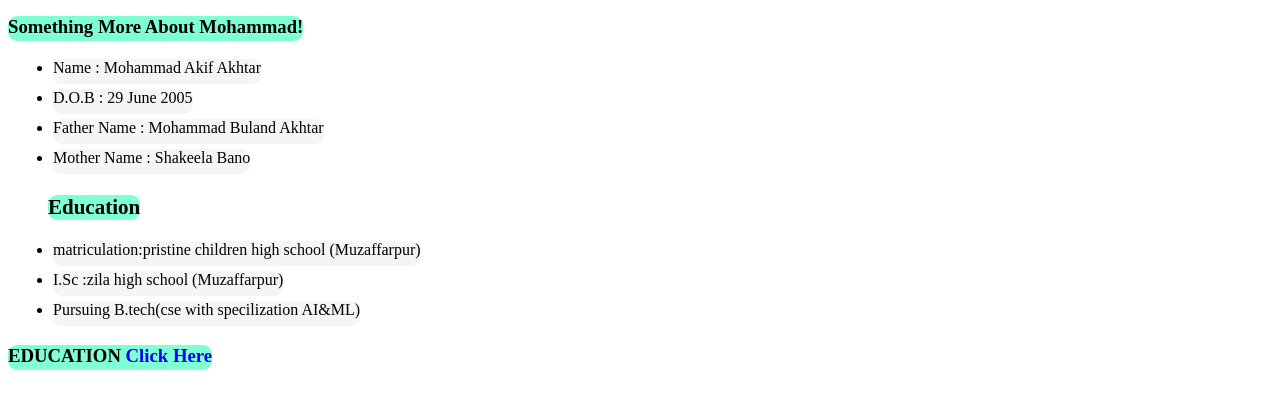
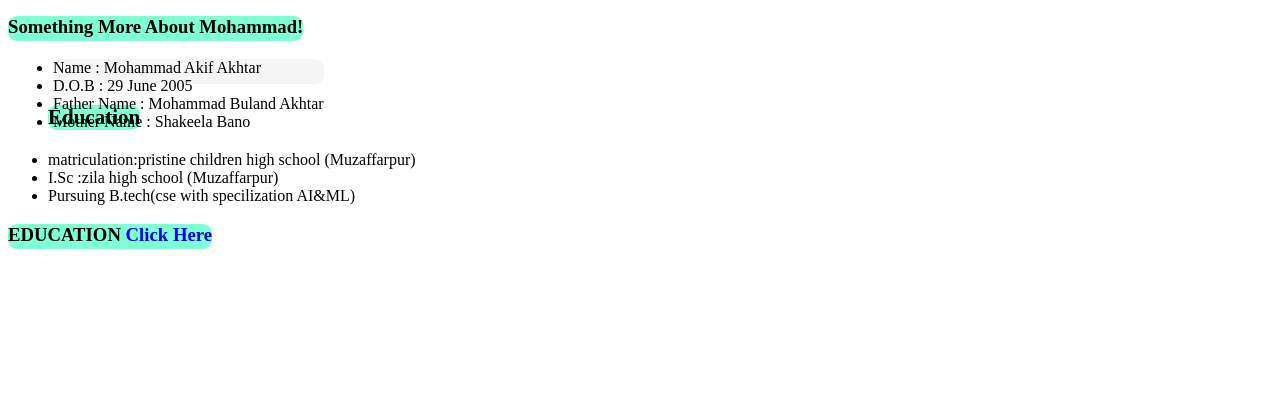
Before and after one commit to mdakifAkhtar/resume, a plain HTML site: page about.html in a window 1280 px wide. Shown: the part 51-460 px from the top of the page. Drawn offline with Linux system fonts and the light colour scheme.

Commit message:
Update about.html

```diff
--- a/about.html
+++ b/about.html
@@ -22,7 +22,7 @@
         width:fit-content;
         border-radius:9px;
     }
-    li{
+    .content1{
         background-color:whitesmoke;
         border-radius:9px ;
         height:25px ;
```
